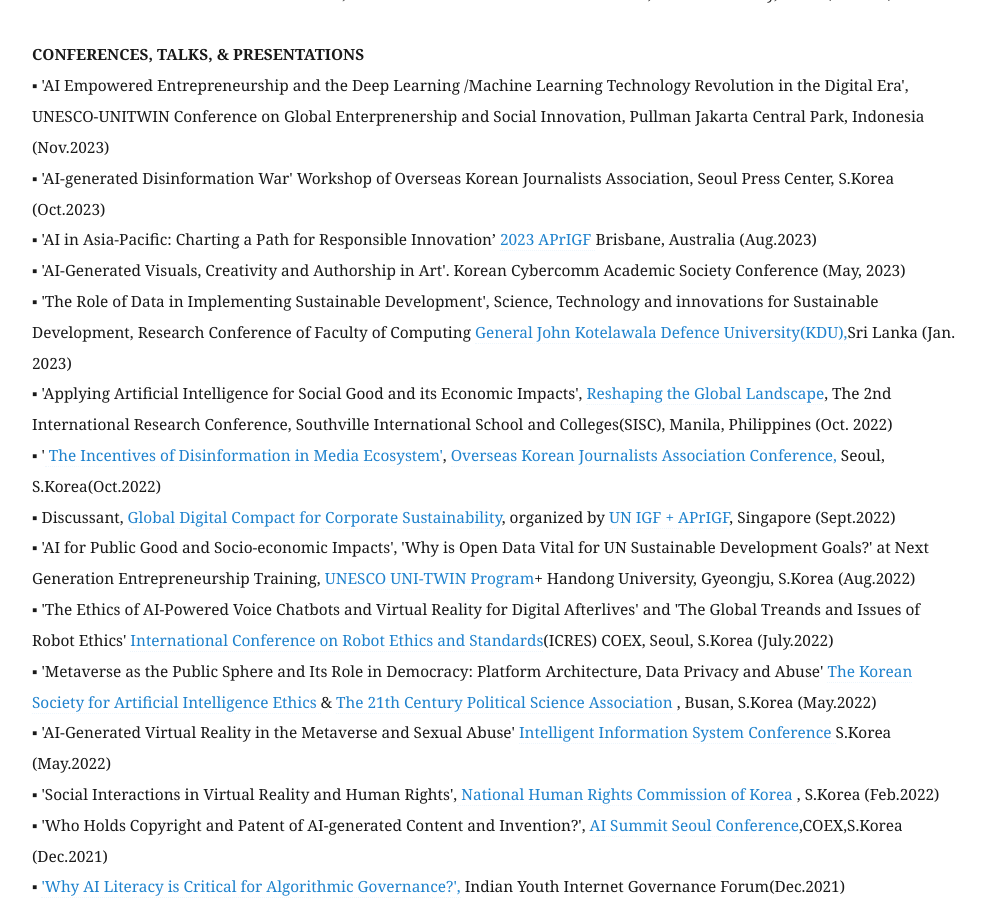
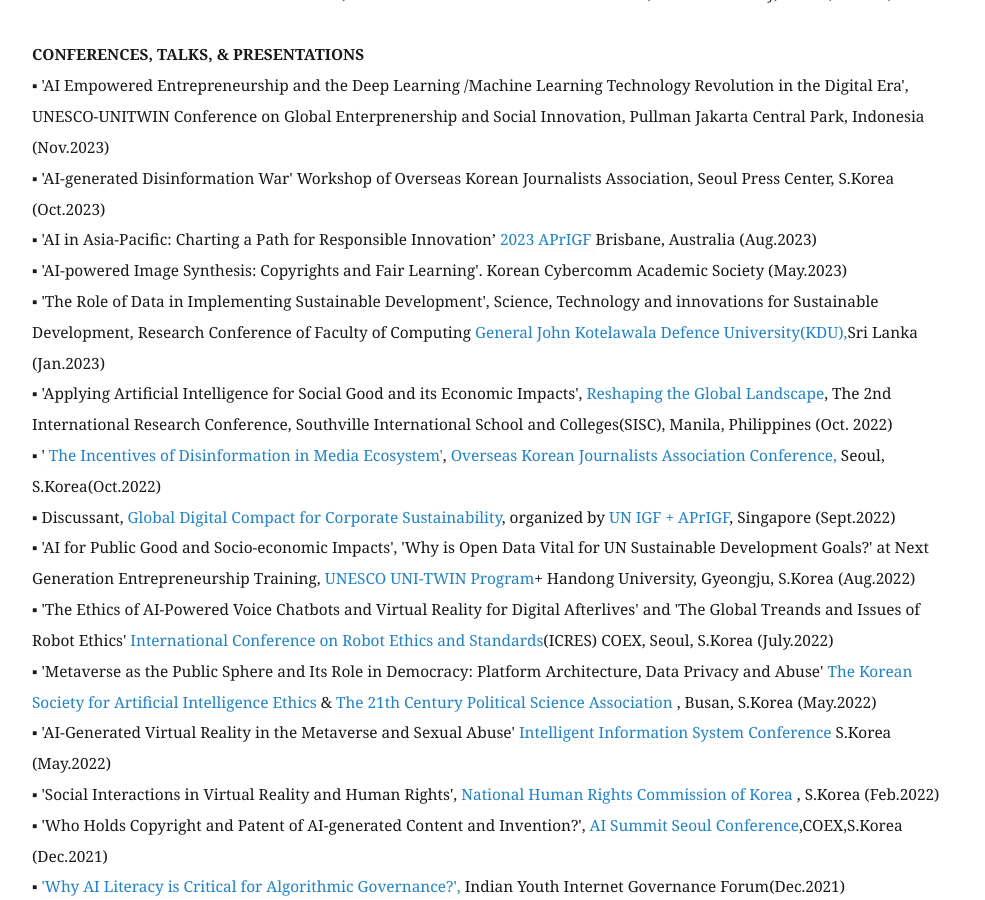
Before and after one commit to eunchangchoi/eunchangchoi.github.io, a Jekyll site: the page built from index.md, in a window 1280 px wide and 900 px high, scrolled down 4639 px. Shown: the whole window, without its empty margins (68-1053 px from the left). Built offline with Jekyll 4.4.1, drawn with Linux system fonts in a browser that asks for light colours.

Commit message:
Update index.md

```diff
--- a/index.md
+++ b/index.md
@@ -99,8 +99,8 @@
 ▪ 'AI Empowered Entrepreneurship and the Deep Learning /Machine Learning Technology Revolution in the Digital Era', UNESCO-UNITWIN Conference on Global Enterprenership and Social Innovation, Pullman Jakarta Central Park, Indonesia (Nov.2023) <br>
 ▪ 'AI-generated Disinformation War' Workshop of Overseas Korean Journalists Association, Seoul Press Center, S.Korea (Oct.2023) <br>
 ▪ 'AI in Asia-Pacific: Charting a Path for Responsible Innovation’ <a href="https://forms.for.asia/proposal/?proposalform=NjQ1N2JkN2I4YmY3Yi8vMjMvLzEyNTQvLzA="> 2023 APrIGF </a> Brisbane, Australia (Aug.2023) <br>
-▪ 'AI-Generated Visuals, Creativity and Authorship in Art'. Korean Cybercomm Academic Society Conference (May, 2023) <br>
-▪ 'The Role of Data in Implementing Sustainable Development', Science, Technology and innovations for Sustainable Development, Research Conference of Faculty of Computing <a href="https://www.kdu.ac.lk/"> General John Kotelawala Defence University(KDU),</a>Sri Lanka (Jan. 2023) <br>
+▪ 'AI-powered Image Synthesis: Copyrights and Fair Learning'. Korean Cybercomm Academic Society (May.2023) <br>
+▪ 'The Role of Data in Implementing Sustainable Development', Science, Technology and innovations for Sustainable Development, Research Conference of Faculty of Computing <a href="https://www.kdu.ac.lk/"> General John Kotelawala Defence University(KDU),</a>Sri Lanka (Jan.2023) <br>
 ▪ 'Applying Artificial Intelligence for Social Good and its Economic Impacts', <a href="https://www.southville.edu.ph/news/reshaping-the-global-landscape-through-research-southville-hosts-second-international-research-conference"> Reshaping the Global Landscape</a>, The 2nd International Research Conference, Southville International School and Colleges(SISC), Manila, Philippines (Oct. 2022) <br>
 ▪ '<a href="https://www.yna.co.kr/view/AKR20221012124400371?input=1195m"> The Incentives of Disinformation in Media Ecosystem'</a>, <a href="https://www.okja.org/"> Overseas Korean Journalists Association Conference,</a> Seoul, S.Korea(Oct.2022) <br>
 ▪ Discussant, <a href="https://www.un.org/techenvoy/global-digital-compact"> Global Digital Compact for Corporate Sustainability</a>, organized by <a href="https://ap.rigf.asia/news/2022-program-schedule/"> UN IGF + APrIGF</a>, Singapore (Sept.2022)<br>
```
